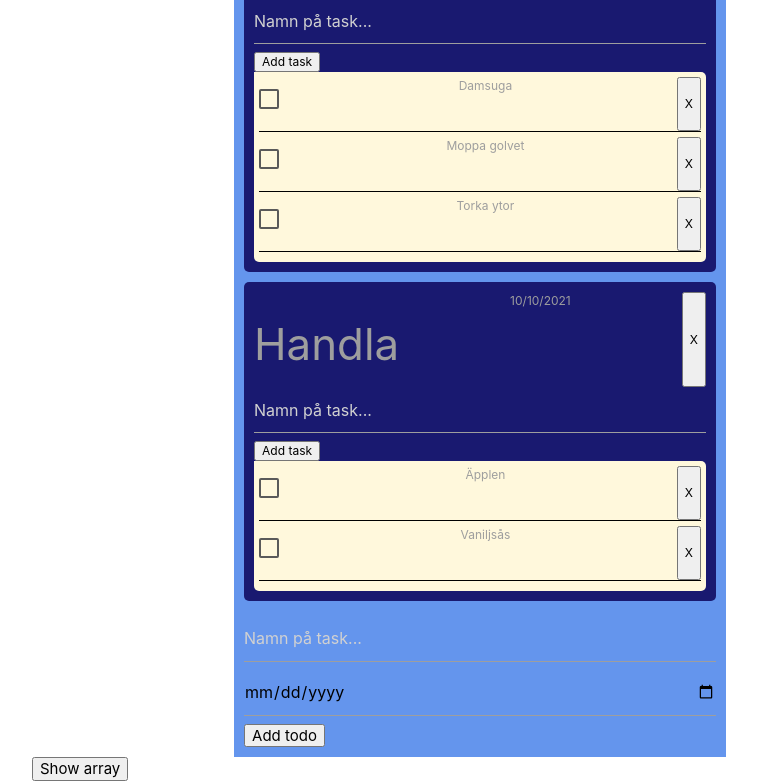
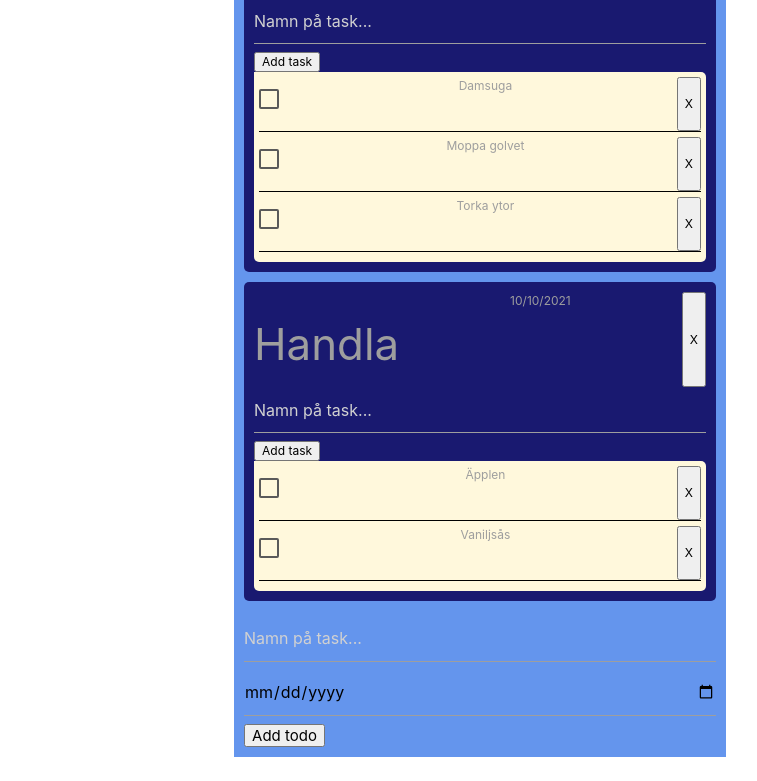
Before and after one commit to RustyNick/Grupp4, a React (Create React App) app in the folder my-app/: page / in a window 1280 px wide. Shown: the part 531-1312 px from the top of the page, without its empty margins (160-917 px from the left). After the commit the page ends 1288 px from the top, so only its background shows below. Built offline with nearby package versions, Linux system fonts and the light colour scheme.

Commit message:
comment out errorboundry

```diff
--- a/my-app/src/components/ToDoPage.tsx
+++ b/my-app/src/components/ToDoPage.tsx
@@ -1,6 +1,6 @@
 import React, { useState } from 'react';
 import '../style.css'
-import ErrorBoundary from './ErrorBoundary';
+/* import ErrorBoundary from './ErrorBoundary'; */
 import { useHistory } from 'react-router-dom'
 import { AddTodoForm } from './AddTodoForm';
 import Header from './Head';
--- a/my-app/src/components/ViewPage.tsx
+++ b/my-app/src/components/ViewPage.tsx
@@ -110,7 +110,7 @@ const ViewPage = () => {
                     </React.Fragment>
                 </div>
             </div>
-            <button onClick={showArray}>Show array</button>
+            {/* <button onClick={showArray}>Show array</button> */}
         </div>
 
     );
```
Also changed, not shown: my-app/src/index.tsx (+4 -4 lines).
